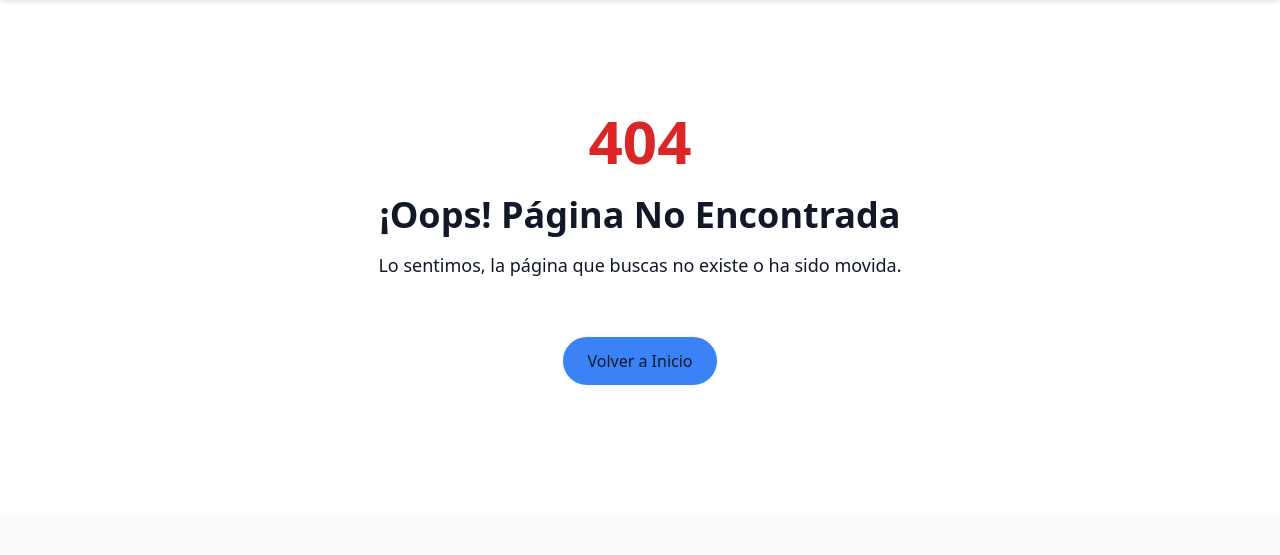
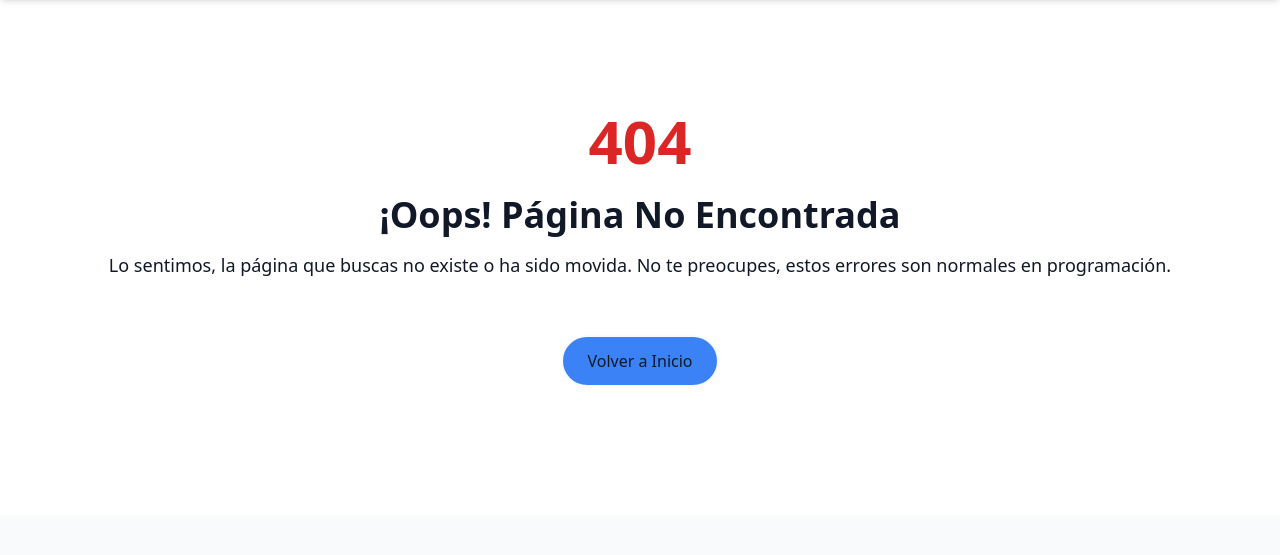
Before and after one commit to EzequielEdOjeda/Blog_Django, a Django app: template mi_blog/templates/404.html in a window 1280 px wide. Shown: the part 83-638 px from the top of the page. Run offline with Django 5.2, Linux system fonts and the light colour scheme; the template is opened without the code that fills it, so the values that code supplies are empty; some libraries are stand-ins or nearby versions.

Commit message:
Update 404.html

```diff
--- a/mi_blog/templates/404.html
+++ b/mi_blog/templates/404.html
@@ -8,7 +8,7 @@
     <h1 class="text-6xl font-extrabold text-red-600 dark:text-red-400 mb-6 animate-fade-in">404</h1>
     <h2 class="text-4xl font-bold text-color-heading mb-4 animate-fade-in-delay">¡Oops! Página No Encontrada</h2>
     <p class="text-lg text-color-text-secondary mb-8">
-        Lo sentimos, la página que buscas no existe o ha sido movida.
+        Lo sentimos, la página que buscas no existe o ha sido movida. No te preocupes, estos errores son normales en programación.
     </p><br>
     <a href="{% url 'home' %}" class="btn btn-primary">Volver a Inicio</a>
 </div>
```
